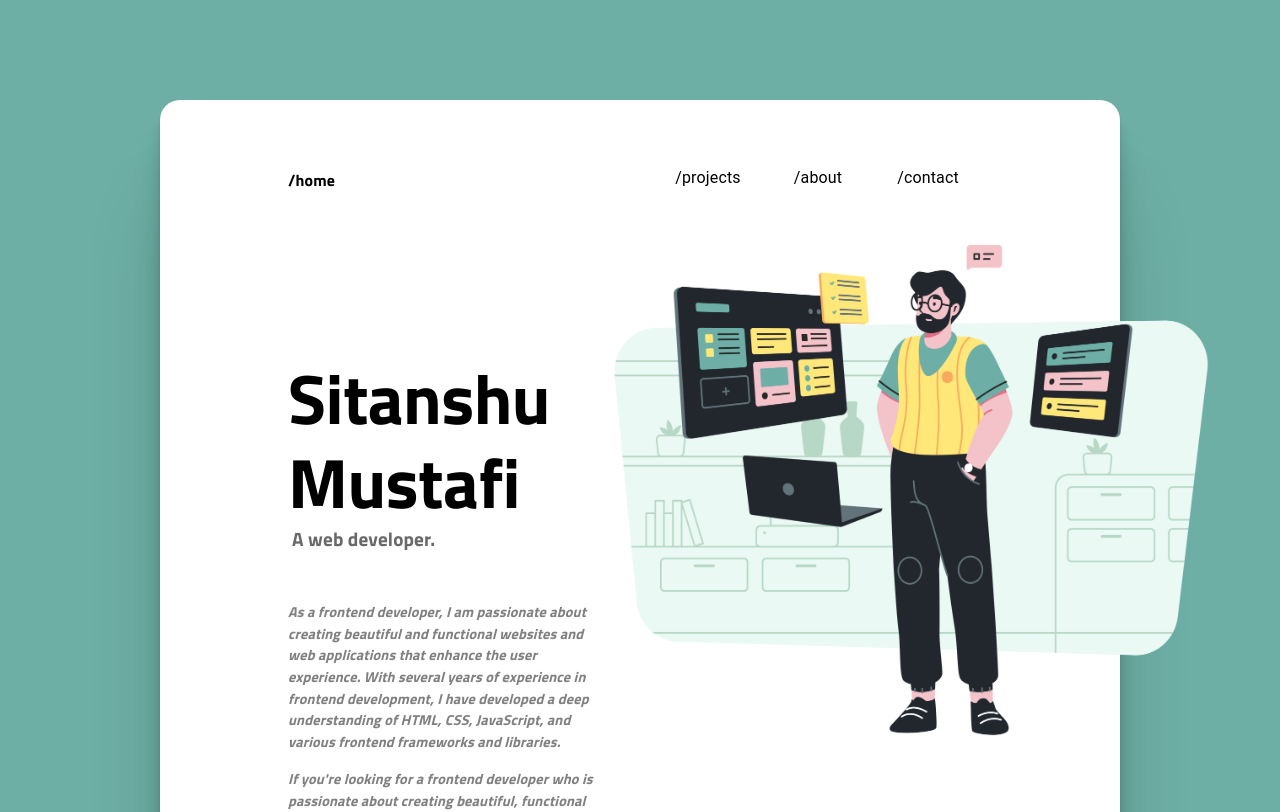
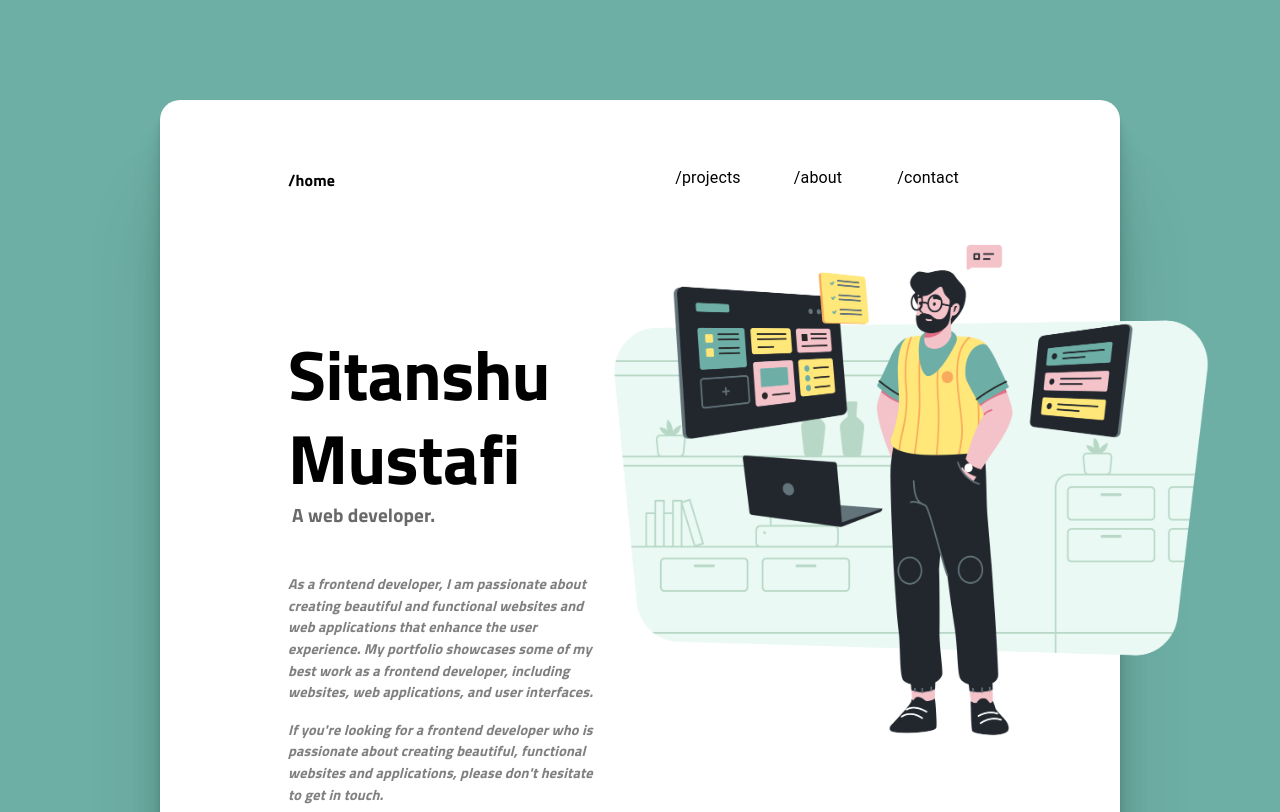
Before and after one commit to Sitanshoo/portfolio, a Next.js app: page /home in a window 1280 px wide. Shown: the top 812 px of the page. Built offline with nearby package versions, Linux system fonts and the light colour scheme.

Commit message:
removed unneccesary text

```diff
--- a/src/components/HomeContent.js
+++ b/src/components/HomeContent.js
@@ -6,7 +6,7 @@ const HomeContent = () => {
   return (
     <Box sx={{ flexGrow: 1, height: "35rem", mt: 6 }}>
       <Grid container spacing={0.5}>
-        <Grid item xs={7} sx={{ height: "35rem", mt: 5 }}>
+        <Grid item xs={7} sx={{ height: "35rem", mt: 2 }}>
           <Typography
             variant="h2"
             component="div"
@@ -41,7 +41,7 @@ const HomeContent = () => {
               fontSize: "0.9rem",
               fontWeight: "light",
               color: "grey",
-              mt: 6,
+              mt: 5.5,
               width: "75%",
               fontStyle: "italic",
               userSelect: "none",
@@ -49,10 +49,11 @@ const HomeContent = () => {
           >
             As a frontend developer, I am passionate about creating beautiful
             and functional websites and web applications that enhance the user
-            experience. With several years of experience in frontend
-            development, I have developed a deep understanding of HTML, CSS,
-            JavaScript, and various frontend frameworks and libraries.
+            experience. My portfolio showcases some of my best work as a
+            frontend developer, including websites, web applications, and user
+            interfaces.
           </Typography>
+
           <Typography
             paragraph
             component="div"
@@ -71,27 +72,6 @@ const HomeContent = () => {
             creating beautiful, functional websites and applications, please
             don't hesitate to get in touch.`}
           </Typography>
-          {/* <Box sx={{ mt: 16, ml: -3 }}>
-            <Button
-              sx={[
-                { borderRadius: 100 },
-                {
-                  "&:hover": {
-                    opacity: 1,
-                    // background: "#0077B5",
-                  },
-                },
-              ]}
-            >
-              <a
-                target="_blank"
-                href="https://www.linkedin.com/in/sitanshu-mustafi-31734a155/"
-                rel="noreferrer"
-              >
-                <Linkedin color="#0A66C2" />
-              </a>
-            </Button>
-          </Box> */}
         </Grid>
 
         <Grid item xs={5}>
```
